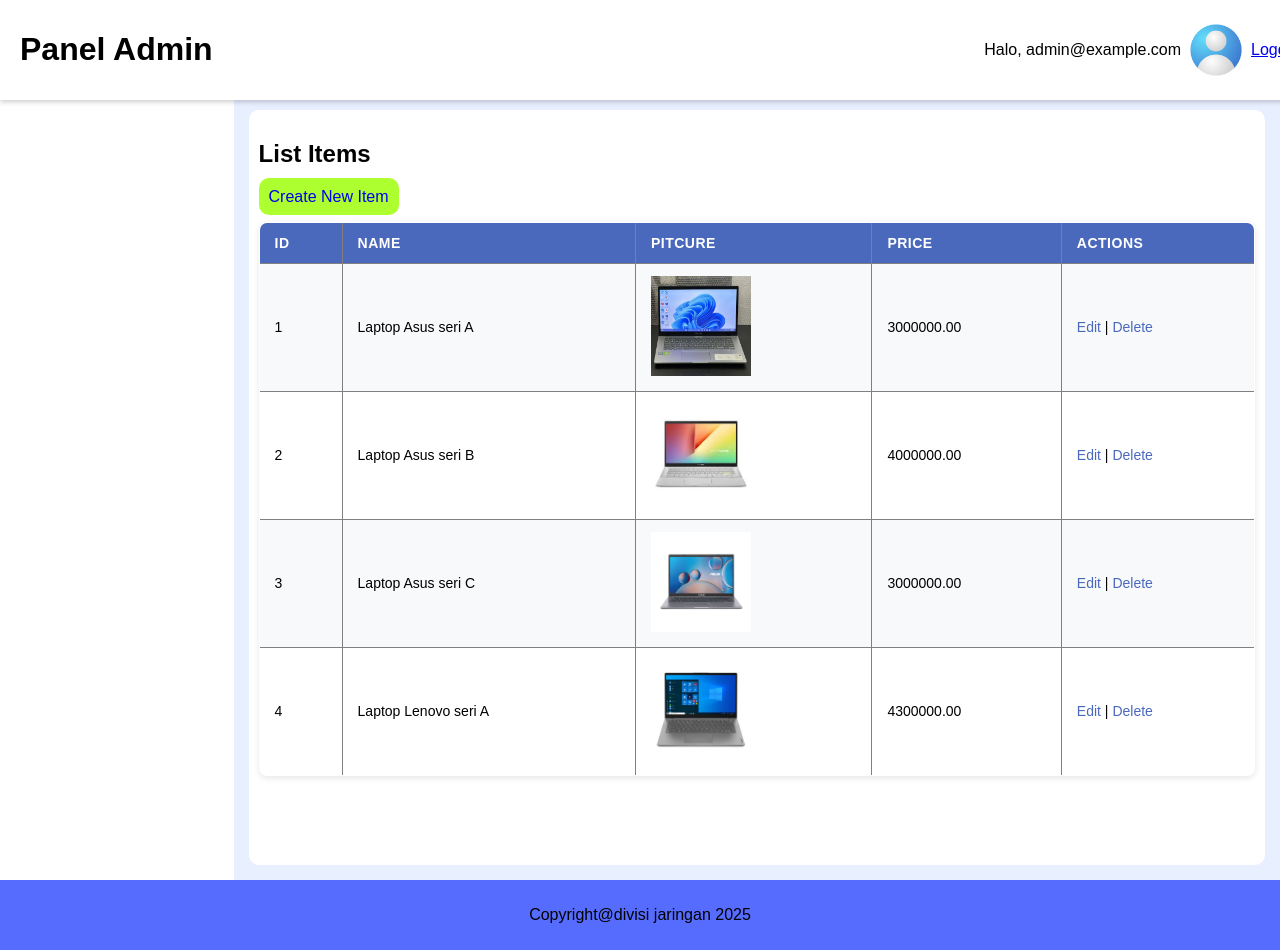
After one commit to Kukuh01/native-web-toko, a PHP site: page /dashboard.php in a window 1280 px wide. The commit adds this page. Run offline with PHP 8.4, Linux system fonts and the light colour scheme; a user stored in the database is signed in; data comes from the database, SQL or seed files in the repository.

Commit message:
STYLE: Styling dashboard

```diff
--- /dev/null
+++ b/public/dashboard.php
@@ -0,0 +1,93 @@
+<?php
+require_once __DIR__.'/../src/auth.php';
+require_once __DIR__.'/../src/items.php';
+require_login();
+$items = get_all_items();
+?>
+<!doctype html>
+<html>
+<head>
+    <meta charset="utf-8">
+    <title>Items</title>
+    <link rel="stylesheet" href="assets/style/dashboard.css">
+</head>
+    <body>
+        <!-- START NAVBAR -->
+        <div class="navbar">
+            <!-- START TILTE -->
+            <div class="title">
+                <h1>Panel Admin</h1>
+            </div>
+            <!-- END TILTE -->
+
+            <!-- START PROFILE -->
+            <div class="profile">
+                <div>
+                    <p>Halo, <?php echo htmlspecialchars($_SESSION['user_email']); ?></p>
+                </div>
+                <img src="assets/img/defaultProfile.jpg" alt="">
+                <a href="/logout.php">Logout</a>
+            </div>
+            <!-- END PROFILE -->
+        </div>
+        <!-- END NAVBAR -->
+
+        <!-- START MAIN -->
+        <div class="main">
+            <!-- START SIDEBAR-->
+            <div class="sidebar">
+
+            </div>
+            <!-- END SIDEBAR-->
+
+            <!-- START CONTENT-->
+            <div class="content">
+                <h2>List Items</h2>
+                    <p>
+                        <a href="create.php" class="btn-create">Create New Item</a>
+                    </p>
+
+                <table border="1" cellpadding="6">
+                    <tr>
+                        <th>ID</th>
+                        <th>Name</th>
+                        <th>Pitcure</th>
+                        <th>Price</th>
+                        <th>Actions</th>
+                    </tr>
+                    <?php
+                        $no =0;
+                    ?>
+                    <?php foreach($items as $it): ?>
+                    <tr>
+                        <?php
+                            $no = $no + 1;
+                        ?>
+                        <td><?php echo $no; ?></td>
+                        <td><?php echo htmlspecialchars($it['name']); ?></td>
+                        <td>
+                            <?php if (!empty($it['image'])): ?>
+                            <img src="/uploads/<?php echo htmlspecialchars($it['image']); ?>" style="max-width:100px;">
+                            <?php endif; ?>
+                        </td>
+                        <td><?php echo $it['price']; ?></td>
+                        <td>
+                        <a href="/item_edit.php?id=<?php echo $it['id']; ?>" class="btn-action">Edit</a> |
+                        <a href="/item_delete.php?id=<?php echo $it['id']; ?>" onclick="return
+                        confirm('Yakin?')" class="btn-action">Delete</a>
+                        </td>
+                    </tr>
+                    <?php endforeach; ?>
+                </table>
+            </div>
+            <!-- END CONTENT-->
+        </div>
+        <!-- END MAIN -->
+
+        <!-- START FOOTER -->
+        <div class="footer">
+            <p>Copyright@divisi jaringan 2025</p>
+        </div>
+        <!-- END FOOTER -->
+    </body>
+</html>
--- a/public/login.php
+++ b/public/login.php
@@ -5,7 +5,7 @@ if ($_SERVER['REQUEST_METHOD'] === 'POST') {
     $email = $_POST['email'] ?? '';
     $password = $_POST['password'] ?? '';
     if (login_user($email, $password)) {
-        header('Location: /items.php');
+        header('Location: /dashboard.php');
         exit;
     } else {
         $message = 'Login gagal — periksa email dan password.';
--- a/sql/init.sql
+++ b/sql/init.sql
@@ -20,6 +20,6 @@ INSERT INTO users (email, password, role) VALUES
 
 INSERT INTO items (name, image, description, price) VALUES
 ('Laptop Asus seri A', 'laptop1.jpg', 'Seri laptop bisnis legendaris. Dikenal dengan keyboard-nya yang luar biasa, sasis yang kokoh, fitur keamanan, dan TrackPoint merah ikoniknya', 3000000),
-('Laptop Asus seri B', 'laptop2.jpg', 'Seri laptop bisnis legendaris. Dikenal dengan keyboard-nya yang luar biasa, sasis yang kokoh, fitur keamanan, dan TrackPoint merah ikoniknya', 4000000),
+('Laptop Asus seri B', 'laptop2.jpeg', 'Seri laptop bisnis legendaris. Dikenal dengan keyboard-nya yang luar biasa, sasis yang kokoh, fitur keamanan, dan TrackPoint merah ikoniknya', 4000000),
 ('Laptop Asus seri C', 'laptop3.png', 'Seri laptop bisnis legendaris. Dikenal dengan keyboard-nya yang luar biasa, sasis yang kokoh, fitur keamanan, dan TrackPoint merah ikoniknya', 3000000),
 ('Laptop Lenovo seri A', 'laptop4.jpg', 'Seri laptop bisnis legendaris. Dikenal dengan keyboard-nya yang luar biasa, sasis yang kokoh, fitur keamanan, dan TrackPoint merah ikoniknya', 4300000);
--- a/src/items.php
+++ b/src/items.php
@@ -4,7 +4,7 @@ require_once __DIR__.'/db.php';
 
 function get_all_items() {
     $pdo = DB::get();
-    $stmt = $pdo->query('SELECT * FROM items ORDER BY id DESC');
+    $stmt = $pdo->query('SELECT * FROM items ORDER BY created_at DESC');
     return $stmt->fetchAll();
 }
 
```
Also changed, not shown: public/items.php (deleted, +0 -46 lines), public/assets/img/defaultProfile.jpg (added), public/assets/style/dashboard.css (added).
